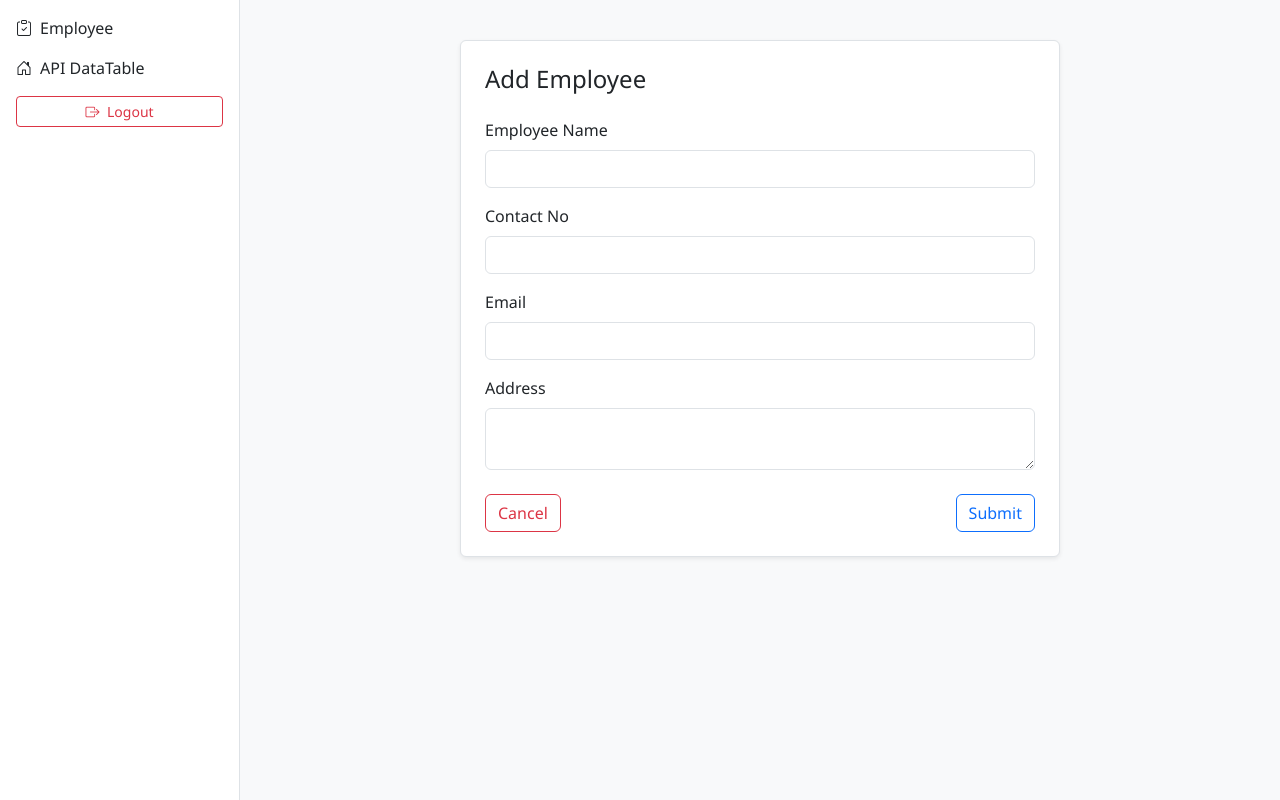
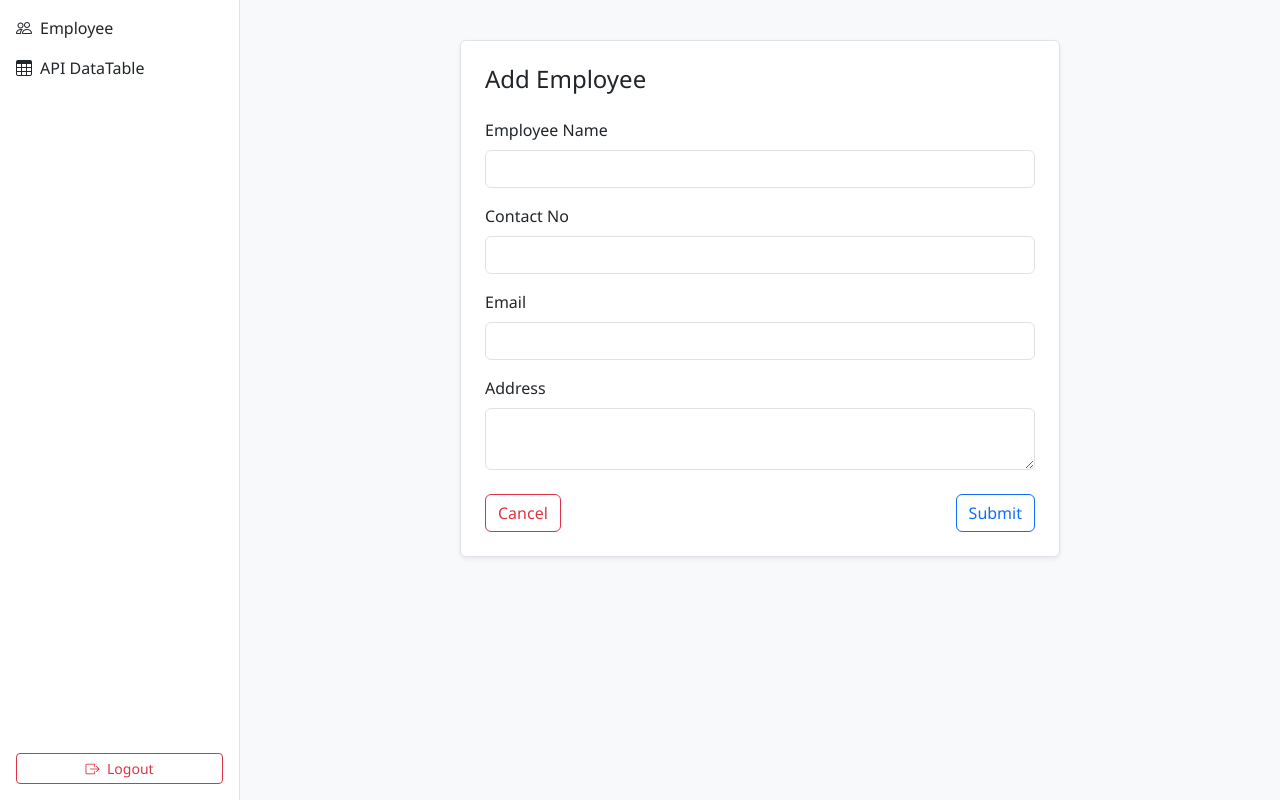
Before and after one commit to sanjaykp26/employee-app, an Angular app: page /employee/new in a window 1280 px wide. Built offline with nearby package versions, Linux system fonts and the light colour scheme; sample sign-in values are in the browser's storage.

Commit message:
loader issue fixed

```diff
--- a/src/app/add-employee/add-employee.component.html
+++ b/src/app/add-employee/add-employee.component.html
@@ -12,7 +12,7 @@
       <label class="form-label">Contact No</label>
       <input type="text" class="form-control" formControlName="contact" />
       <small class="text-danger" *ngIf="submitted && f['contact'].errors?.['required']">Contact is required</small>
-      <small class="text-danger" *ngIf="submitted && f['contact'].errors?.['pattern']">Contact must be 10 digits</small>
+      <small class="text-danger" *ngIf="submitted && f['contact'].errors?.['pattern']">Contact must be 10 numeric digits</small>
     </div>
 
     <div class="mb-3">
--- a/src/app/app.component.html
+++ b/src/app/app.component.html
@@ -1,2 +1,2 @@
-<app-login *ngIf="!isLoggedIn"></app-login>
-<app-sidebar *ngIf="isLoggedIn"></app-sidebar>
+<app-login *ngIf="isLoggedIn==false"></app-login>
+<app-sidebar *ngIf="isLoggedIn==true"></app-sidebar>
--- a/src/app/app.component.ts
+++ b/src/app/app.component.ts
@@ -15,7 +15,7 @@ import { AuthService } from './services/auth.services';
 })
 export class AppComponent {
   title = 'employee-app';
-  isLoggedIn! :boolean;
+  isLoggedIn :boolean=false;
   constructor(public auth: AuthService) {}
   ngOnInit(): void {
     this.auth.isLoggedIn.subscribe((status) => {
--- a/src/app/login/login.component.html
+++ b/src/app/login/login.component.html
@@ -75,7 +75,7 @@
           </small>
         </div>
 
-        <div class="text-danger small" *ngIf="errorMessage">
+        <div class="text-danger small mb-3" *ngIf="errorMessage">
           {{ errorMessage }}
         </div>
 
--- a/src/app/login/login.component.ts
+++ b/src/app/login/login.component.ts
@@ -41,7 +41,7 @@ export class LoginComponent {
     if (success) {
       this.router.navigate(['/employee']);
     } else {
-      this.errorMessage = 'Invalid username or password.';
+      this.errorMessage = 'Invalid Credentials!';
     }
   }
   get f() {
--- a/src/app/sidebar/sidebar.component.html
+++ b/src/app/sidebar/sidebar.component.html
@@ -1,18 +1,19 @@
 <div class="d-flex flex-column flex-md-row min-vh-100 overflow-hidden">
+  <!-- Sidebar -->
   <nav
-    class="bg-white border-end p-3 w-100 w-md-25"
+    class="bg-white border-end p-3 w-100 w-md-25 d-flex flex-column"
     [ngClass]="{ 'd-none': !sidebarVisible && isSmallScreen }"
-    style="max-width: 240px"
+    style="max-width: 240px; height: 100vh; overflow: hidden;"
   >
-    <ul class="list-unstyled">
+    <ul class="list-unstyled flex-grow-0">
       <li class="mb-3">
         <a routerLink="/employee" class="text-decoration-none text-dark d-flex align-items-center">
-          <i class="bi bi-clipboard-check me-2"></i> Employee
+          <i class="bi bi-people me-2"></i> Employee
         </a>
       </li>
       <li class="mb-3">
         <a routerLink="/apidatatable" class="text-decoration-none text-dark d-flex align-items-center">
-          <i class="bi bi-house-door me-2"></i> API DataTable
+          <i class="bi bi-table me-2"></i> API DataTable
         </a>
       </li>
     </ul>
@@ -24,15 +25,16 @@
     </div>
   </nav>
 
-
-  <div class="flex-grow-1 d-flex flex-column">
-
+  <!-- Content -->
+  <div class="flex-grow-1 d-flex flex-column" style="height: 100vh;">
+    <!-- Mobile Header -->
     <div class="d-md-none p-2 border-bottom bg-white d-flex justify-content-between align-items-center">
       <button class="btn btn-sm btn-outline-primary" (click)="toggleSidebar()">
         <i class="bi bi-list"></i>
       </button>
     </div>
 
+    <!-- Main Scrollable Content -->
     <div class="p-3 flex-grow-1 overflow-auto">
       <router-outlet></router-outlet>
     </div>
```
